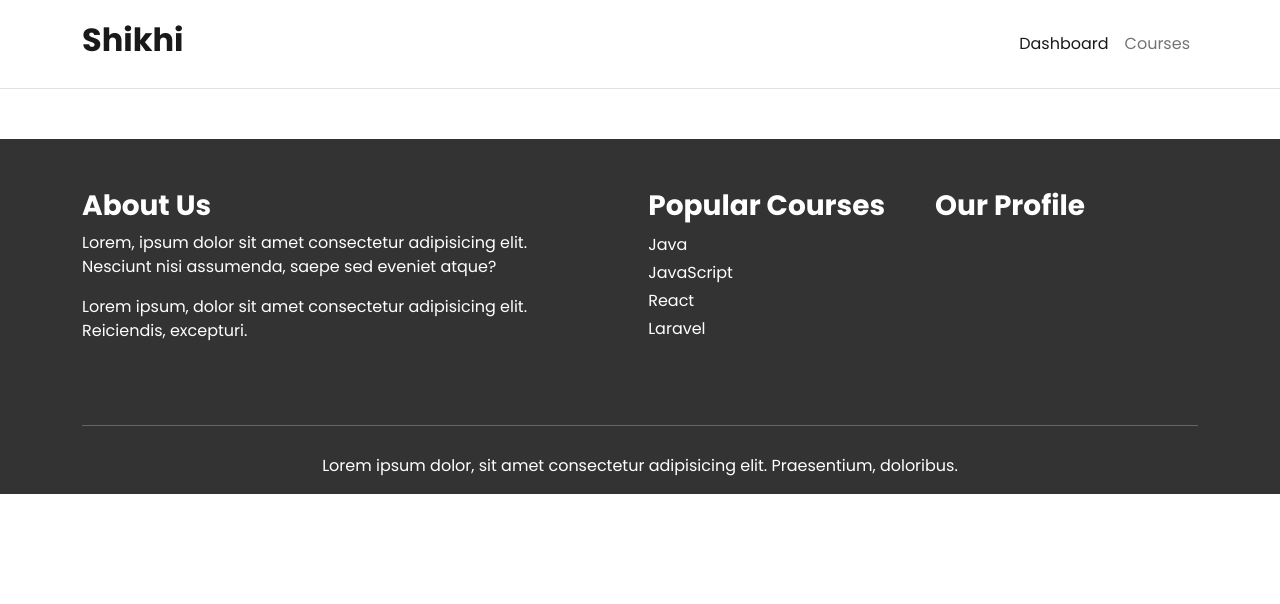
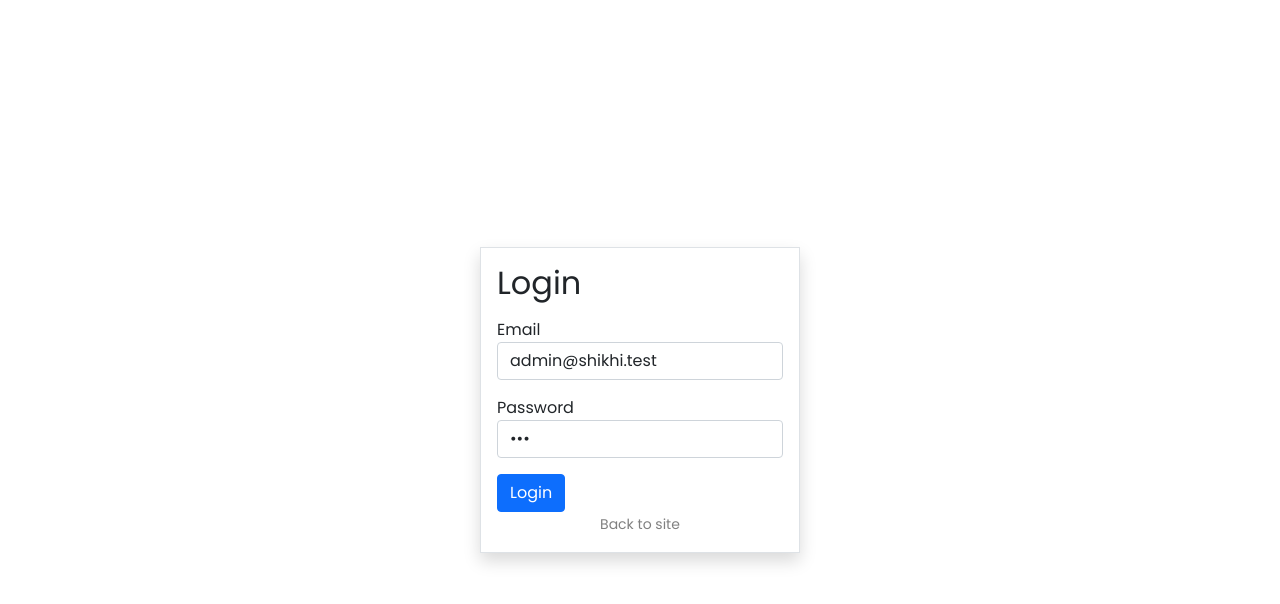
Before and after one commit to abdulaha1715/shikhi-frontend, a Nuxt app: page /login in a window 1280 px wide. Shown: the top 604 px of the page. Built offline with nearby package versions, Linux system fonts and the light colour scheme.

Commit message:
login layout

```diff
--- a/components/Header.vue
+++ b/components/Header.vue
@@ -12,10 +12,10 @@
 					<div class="collapse navbar-collapse" id="navbarSupportedContent">
 						<ul class="navbar-nav ms-auto mb-2 mb-lg-0">
 							<li class="nav-item">
-								<a class="nav-link active" aria-current="page" href="dashboard.html">Dashboard</a>
+								<NuxtLink to="/login"  class="nav-link" aria-current="page">Login</NuxtLink >
 							</li>
 							<li class="nav-item">
-								<a class="nav-link" href="index.html">Courses</a>
+								<NuxtLink class="nav-link" to="/">Courses</NuxtLink>
 							</li>
 						</ul>
 					</div>
--- /dev/null
+++ b/layouts/auth.vue
@@ -0,0 +1,5 @@
+<template>
+	<div>
+		<nuxt />
+	</div>
+</template>
--- a/nuxt.config.js
+++ b/nuxt.config.js
@@ -47,12 +47,23 @@ export default {
 	modules: [
 		// https://go.nuxtjs.dev/axios
 		'@nuxtjs/axios',
+    	'@nuxtjs/auth-next'
 	],
 
 	// Axios module configuration: https://go.nuxtjs.dev/config-axios
 	axios: {
 		// Workaround to avoid enforcing hard-coded localhost:3000: https://github.com/nuxt-community/axios-module/issues/308
 		baseURL: 'http://shikhi.test/api',
+    	credentials: true
+	},
+
+	auth: {
+		strategies: {
+			laravelSanctum: {
+			provider: 'laravel/sanctum',
+			url: 'http://localhost:8000'
+			},
+		}
 	},
 
 	// Build Configuration: https://go.nuxtjs.dev/config-build
--- a/package.json
+++ b/package.json
@@ -9,6 +9,7 @@
     "generate": "nuxt generate"
   },
   "dependencies": {
+    "@nuxtjs/auth-next": "^5.0.0-1667386184.dfbbb54",
     "@nuxtjs/axios": "^5.13.6",
     "console": "^0.7.2",
     "core-js": "^3.25.3",
--- /dev/null
+++ b/pages/login.vue
@@ -0,0 +1,57 @@
+<template>
+    <div class="center_data">
+      <div class="col-3 mx-auto my-5 border shadow p-3 ">
+
+        <h2 class="card-title">Login</h2>
+        <form method="post">
+
+          <div class="mt-3">
+            <label for="email">Email</label>
+            <input type="email" id="email" v-model="form.email" class="form-control" placeholder="admin@site.com">
+          </div>
+          <div class="mt-3">
+            <label for="password">Password</label>
+            <input type="password" id="password" v-model="form.password" class="form-control" placeholder="***********">
+          </div>
+          <div class="mt-3">
+            <button class="btn btn-primary" type="submit" :disabled="!form.email || !form.password">Login</button>
+          </div>
+          <div class="text-center">
+            <small>
+              <nuxt-link to="/">Back to site</nuxt-link>
+            </small>
+          </div>
+        </form>
+
+      </div>
+    </div>
+  </template>
+
+  <script>
+  export default {
+    layout: 'auth',
+    data() {
+      return {
+        form: {
+          email: 'admin@shikhi.test',
+          password: '123'
+        }
+      }
+    },
+    mounted() {
+    },
+    methods: {
+    }
+  }
+  </script>
+
+  <style scoped>
+  .center_data {
+    position: fixed;
+    width: 100%;
+    height: 100%;
+    display: flex;
+    justify-content: center;
+    align-items: center;
+  }
+  </style>
```
Also changed, not shown: store/index.js (added), 1 other file (tests, documents, lock files or other folders).
